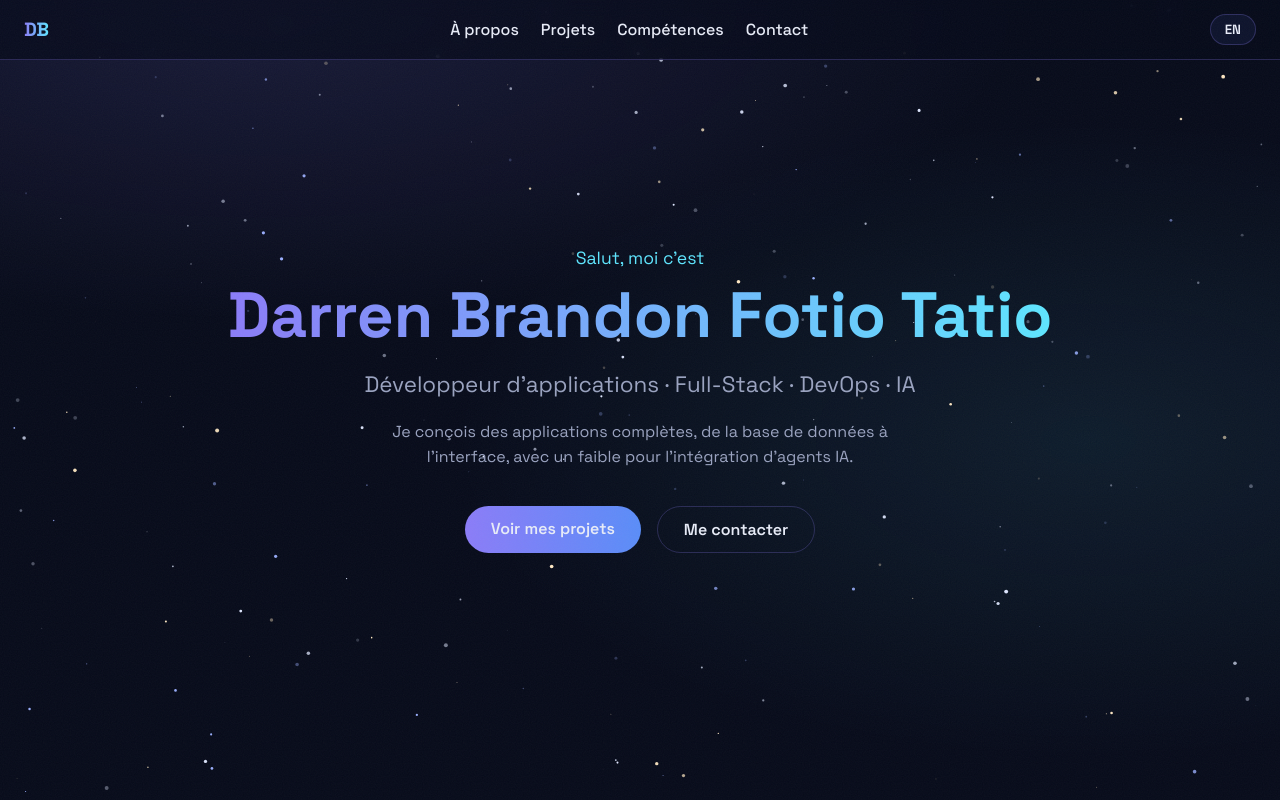
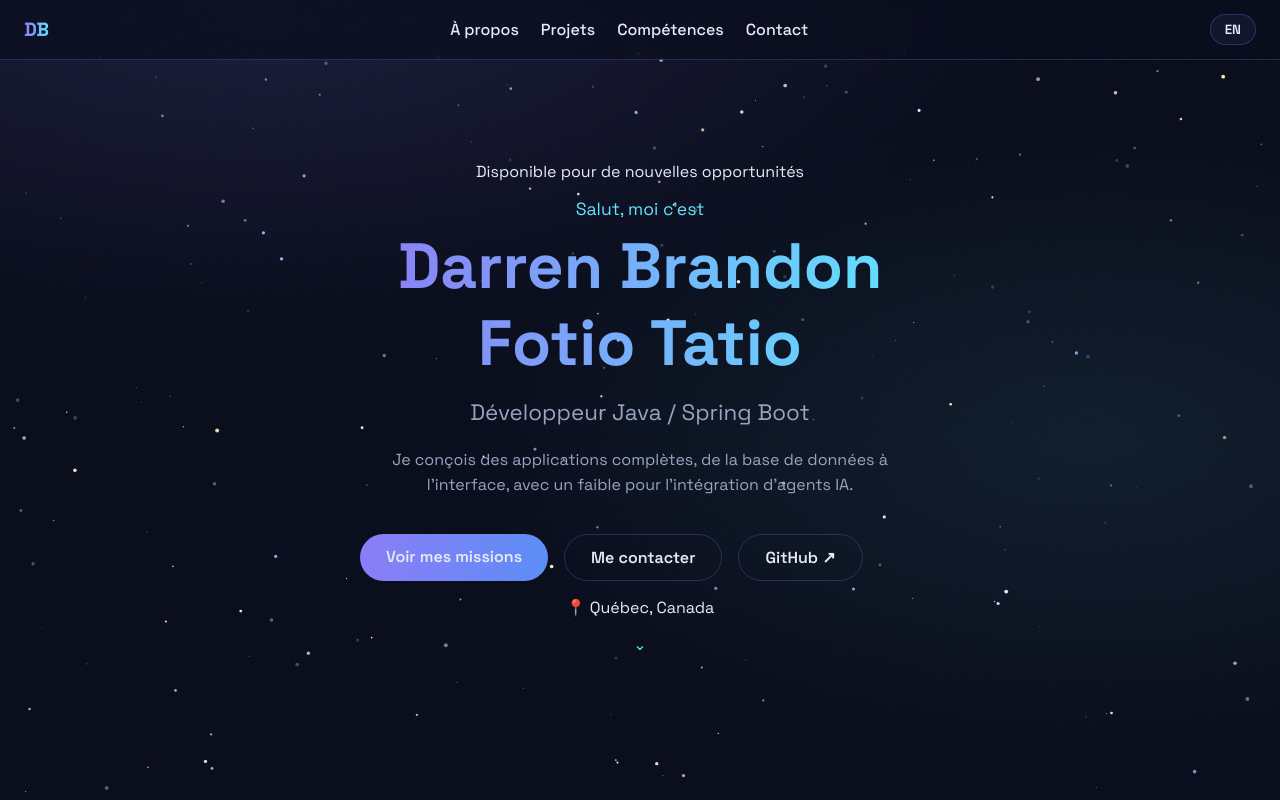
Before and after one commit to BrandonDRoger/me, a React (Vite) app: page / in a window 1280 px wide. Shown: the top 800 px of the page. Built offline with nearby package versions, Linux system fonts and the light colour scheme.

Commit message:
hero: horizon de planete + effet machine a ecrire

```diff
--- a/src/components/Hero.jsx
+++ b/src/components/Hero.jsx
@@ -1,18 +1,68 @@
+import { useEffect, useState } from 'react'
 import { useLanguage } from '../LanguageContext'
+
+function useTypewriter(words) {
+  const [text, setText] = useState('')
+
+  useEffect(() => {
+    let word = 0
+    let char = 0
+    let deleting = false
+    let timer
+
+    function tick() {
+      const current = words[word]
+      char += deleting ? -1 : 1
+      setText(current.slice(0, char))
+
+      let delay = deleting ? 40 : 90
+      if (!deleting && char === current.length) {
+        delay = 1800
+        deleting = true
+      } else if (deleting && char === 0) {
+        deleting = false
+        word = (word + 1) % words.length
+        delay = 350
+      }
+      timer = setTimeout(tick, delay)
+    }
+
+    timer = setTimeout(tick, 400)
+    return () => clearTimeout(timer)
+  }, [words])
+
+  return text
+}
 
 function Hero() {
   const { t } = useLanguage()
+  const role = useTypewriter(t.hero.roles)
 
   return (
     <section className="hero">
-      <p className="hero-hello">{t.hero.hello}</p>
-      <h1>Darren Brandon Fotio Tatio</h1>
-      <p className="hero-role">{t.hero.role}</p>
-      <p className="hero-tagline">{t.hero.tagline}</p>
-      <div className="hero-actions">
-        <a className="btn btn-primary" href="#projects">{t.hero.ctaProjects}</a>
-        <a className="btn" href="#contact">{t.hero.ctaContact}</a>
+      <div className="mini-planet" aria-hidden="true" />
+      <div className="hero-content">
+        <p className="hero-badge">
+          <span className="pulse" />
+          {t.hero.available}
+        </p>
+        <p className="hero-hello">{t.hero.hello}</p>
+        <h1>Darren Brandon<br />Fotio Tatio</h1>
+        <p className="hero-role">
+          {t.hero.rolePrefix} <span className="typewriter">{role}</span><span className="caret" />
+        </p>
+        <p className="hero-tagline">{t.hero.tagline}</p>
+        <div className="hero-actions">
+          <a className="btn btn-primary" href="#projects">{t.hero.ctaProjects}</a>
+          <a className="btn" href="#contact">{t.hero.ctaContact}</a>
+          <a className="btn" href="https://github.com/BrandonDRoger" target="_blank" rel="noreferrer">
+            GitHub ↗
+          </a>
+        </div>
+        <p className="hero-location">📍 {t.hero.location}</p>
       </div>
+      <div className="horizon" aria-hidden="true" />
+      <a className="scroll-hint" href="#about" aria-label={t.nav.about}>⌄</a>
     </section>
   )
 }
--- a/src/translations.js
+++ b/src/translations.js
@@ -7,16 +7,26 @@ export const translations = {
       contact: 'Contact',
     },
     hero: {
+      available: 'Disponible pour de nouvelles opportunités',
       hello: 'Salut, moi c’est',
-      role: "Développeur d'applications · Full-Stack · DevOps · IA",
+      rolePrefix: 'Développeur',
+      roles: ['Full-Stack', 'Java / Spring Boot', 'C# / .NET', 'React', 'IoT & Robotique', "d'agents IA"],
       tagline:
         "Je conçois des applications complètes, de la base de données à l'interface, avec un faible pour l'intégration d'agents IA.",
-      ctaProjects: 'Voir mes projets',
+      ctaProjects: 'Voir mes missions',
       ctaContact: 'Me contacter',
+      location: 'Québec, Canada',
     },
     about: {
       title: 'À propos',
+      ghost: 'Trajectoire',
       bio: "Développeur full-stack diplômé en Technique informatique, à l'aise autant côté backend (Java / Spring Boot, C# / .NET) que côté frontend (React, JavaScript). Lors de mon stage chez Evident Scientific, j'ai développé et livré en production un module complet — de la base de données à l'interface — ainsi qu'un pipeline d'analyse propulsé par un agent IA. Bilingue français / anglais.",
+      stats: [
+        { value: 2, label: 'applications en production' },
+        { value: 10, suffix: '+', label: 'technologies maîtrisées' },
+        { value: 12, label: 'servomoteurs sur mon robot' },
+        { value: 2, label: 'langues parlées' },
+      ],
       timeline: [
         {
           period: '2022',
@@ -52,18 +62,25 @@ export const translations = {
     },
     projects: {
       title: 'Projets',
+      ghost: 'Missions',
+      mission: 'Mission',
       production: 'En production',
+      featured: 'Projet phare',
       magasin: {
         name: 'Cueillette Magasin',
         context: 'Evident Scientific (Groupe Wabtec) — Stage 2026',
         desc: "Module de cueillette en magasin développé de bout en bout : architecture en couches, logique métier, API REST et interface web, déployé en production.",
         result: 'Temps de cueillette réduit de 15 à 5 minutes',
+        metric: '15 → 5',
+        metricUnit: 'minutes par cueillette',
+        metricCaption: 'déployé en production chez Evident Scientific',
       },
       primavera: {
         name: 'Académie Primavera',
         context: 'Client réel — Travailleur autonome',
-        desc: "Site web d'une académie de soccer junior et senior, conçu et développé sur mesure, avec maintenance continue depuis la mise en ligne.",
+        desc: "Site web d'une académie de soccer junior et senior, conçu et développé sur mesure, avec maintenance continue depuis la mise en ligne. Aperçu en direct ci-contre — c'est le vrai site.",
         linkLabel: 'Visiter le site',
+        liveLabel: 'Aperçu en direct',
       },
       xeno: {
         name: 'Xénomorphe IoT',
@@ -74,6 +91,7 @@ export const translations = {
     },
     skills: {
       title: 'Compétences',
+      ghost: 'Arsenal',
       languages: 'Langages',
       frameworks: 'Frameworks & librairies',
       databases: 'Bases de données',
@@ -86,9 +104,15 @@ export const translations = {
     },
     contact: {
       title: 'Contact',
-      text: "Une opportunité, un projet, ou simplement envie d'échanger ? Écris-moi.",
+      ghost: 'Transmission',
+      big: 'Construisons quelque chose ensemble.',
+      text: "Une opportunité, un projet, ou simplement envie d'échanger ? Mon vaisseau est à l'écoute.",
       emailBtn: "M'écrire",
+      copy: "Copier l'adresse",
+      copied: 'Copié ✓',
     },
+    toTop: 'Retour en haut',
+    footer: 'Conçu et développé par mes soins · React + Vite',
   },
   en: {
     nav: {
@@ -98,16 +122,26 @@ export const translations = {
       contact: 'Contact',
     },
     hero: {
+      available: 'Open to new opportunities',
       hello: 'Hi, I’m',
-      role: 'Application Developer · Full-Stack · DevOps · AI',
+      rolePrefix: 'I build with',
+      roles: ['Java / Spring Boot', 'C# / .NET', 'React', 'IoT & Robotics', 'AI agents'],
       tagline:
         'I build complete applications, from the database to the interface, with a soft spot for AI agent integration.',
-      ctaProjects: 'See my projects',
+      ctaProjects: 'See my missions',
       ctaContact: 'Get in touch',
+      location: 'Québec City, Canada',
     },
     about: {
       title: 'About',
+      ghost: 'Trajectory',
       bio: 'Full-stack developer with a college degree in Computer Science Technology, comfortable on the backend (Java / Spring Boot, C# / .NET) as much as on the frontend (React, JavaScript). During my internship at Evident Scientific, I built and shipped to production a complete module — from the database to the interface — along with an analysis pipeline powered by an AI agent. Bilingual French / English.',
+      stats: [
+        { value: 2, label: 'apps in production' },
+        { value: 10, suffix: '+', label: 'technologies' },
+        { value: 12, label: 'servos on my robot' },
+        { value: 2, label: 'languages spoken' },
+      ],
       timeline: [
         {
           period: '2022',
@@ -143,18 +177,25 @@ export const translations = {
     },
     projects: {
       title: 'Projects',
+      ghost: 'Missions',
+      mission: 'Mission',
       production: 'In production',
+      featured: 'Flagship project',
       magasin: {
         name: 'Cueillette Magasin',
         context: 'Evident Scientific (Wabtec Group) — 2026 internship',
         desc: 'In-store picking module built end to end: layered architecture, business logic, REST API and web interface, deployed to production.',
         result: 'Picking time reduced from 15 to 5 minutes',
+        metric: '15 → 5',
+        metricUnit: 'minutes per picking run',
+        metricCaption: 'deployed to production at Evident Scientific',
       },
       primavera: {
         name: 'Académie Primavera',
         context: 'Real client — Freelance',
-        desc: 'Website for a junior and senior soccer academy, designed and built from scratch, with ongoing maintenance since launch.',
+        desc: 'Website for a junior and senior soccer academy, designed and built from scratch, with ongoing maintenance since launch. Live preview on the side — that is the real website.',
         linkLabel: 'Visit the website',
+        liveLabel: 'Live preview',
       },
       xeno: {
         name: 'IoT Xenomorph',
@@ -165,6 +206,7 @@ export const translations = {
     },
     skills: {
       title: 'Skills',
+      ghost: 'Arsenal',
       languages: 'Languages',
       frameworks: 'Frameworks & libraries',
       databases: 'Databases',
@@ -177,8 +219,14 @@ export const translations = {
     },
     contact: {
       title: 'Contact',
-      text: 'An opportunity, a project, or just want to chat? Drop me a line.',
+      ghost: 'Transmission',
+      big: "Let's build something together.",
+      text: 'An opportunity, a project, or just want to chat? My ship is listening.',
       emailBtn: 'Email me',
+      copy: 'Copy address',
+      copied: 'Copied ✓',
     },
+    toTop: 'Back to top',
+    footer: 'Designed & built by me · React + Vite',
   },
 }
```
